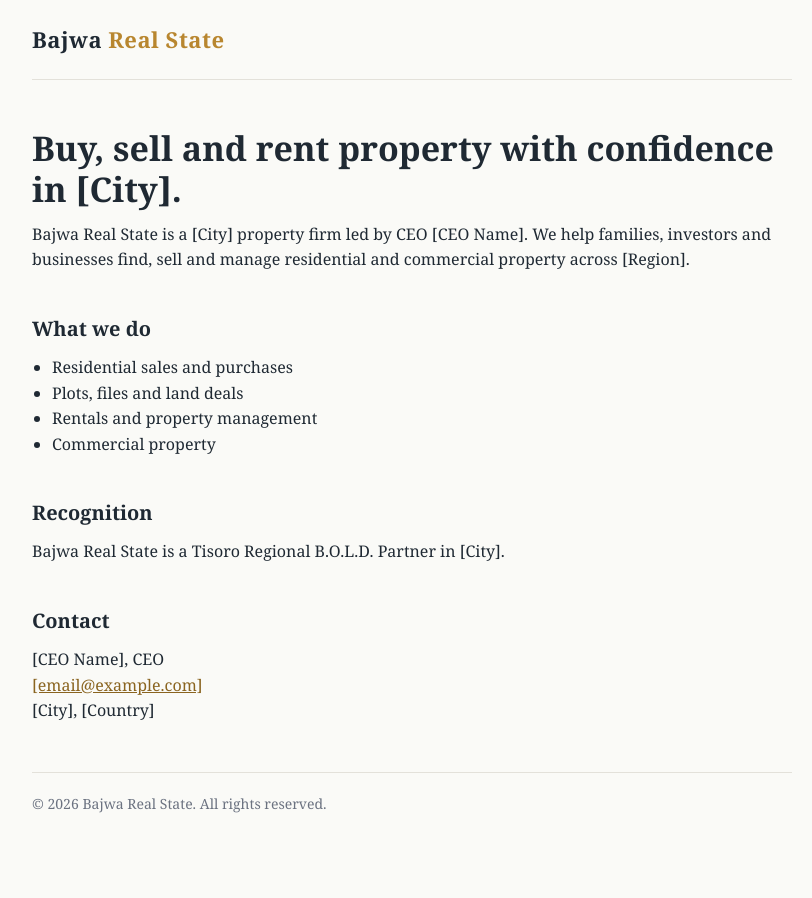
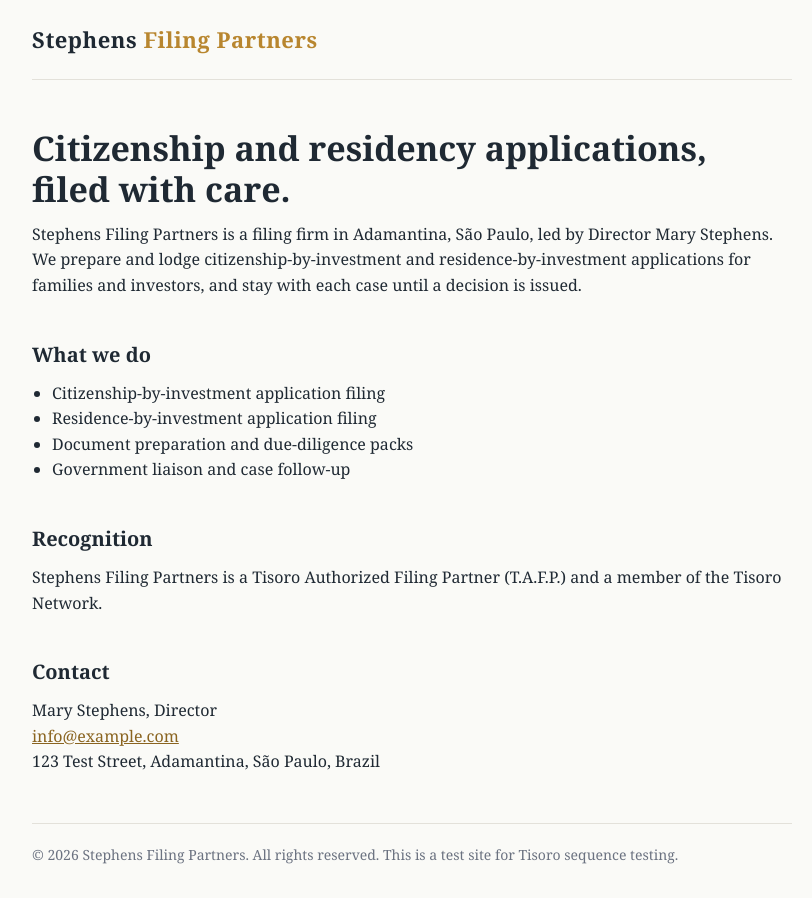
Before and after one commit to farooqalwict/sequence-testing, a plain HTML site: page index.html in a window 1280 px wide. Shown: the whole page, without its empty margins (228-1040 px from the left). Before the commit the page ends 847 px from the top, so only its background shows below. Drawn offline with Linux system fonts and the light colour scheme.

Commit message:
Match the page content to the TAFP test company
Co-Authored-By: Claude Fable 5.2 <noreply@anthropic.com>

```diff
--- a/index.html
+++ b/index.html
@@ -3,7 +3,7 @@
 <head>
 <meta charset="utf-8">
 <meta name="viewport" content="width=device-width, initial-scale=1">
-<title>Bajwa Real State | [City]</title>
+<title>Stephens Filing Partners | Adamantina, São Paulo</title>
 <style>
   body { margin: 0; font: 16px/1.6 Georgia, serif; color: #1f2933; background: #fafaf7; }
   .wrap { max-width: 760px; margin: 0 auto; padding: 0 20px; }
@@ -22,30 +22,30 @@
 <div class="wrap">
 
   <header>
-    <div class="brand">Bajwa <span>Real State</span></div>
+    <div class="brand">Stephens <span>Filing Partners</span></div>
   </header>
 
-  <h1>Buy, sell and rent property with confidence in [City].</h1>
-  <p>Bajwa Real State is a [City] property firm led by CEO [CEO Name]. We help families, investors and businesses find, sell and manage residential and commercial property across [Region].</p>
+  <h1>Citizenship and residency applications, filed with care.</h1>
+  <p>Stephens Filing Partners is a filing firm in Adamantina, São Paulo, led by Director Mary Stephens. We prepare and lodge citizenship-by-investment and residence-by-investment applications for families and investors, and stay with each case until a decision is issued.</p>
 
   <h2>What we do</h2>
   <ul>
-    <li>Residential sales and purchases</li>
-    <li>Plots, files and land deals</li>
-    <li>Rentals and property management</li>
-    <li>Commercial property</li>
+    <li>Citizenship-by-investment application filing</li>
+    <li>Residence-by-investment application filing</li>
+    <li>Document preparation and due-diligence packs</li>
+    <li>Government liaison and case follow-up</li>
   </ul>
 
   <h2>Recognition</h2>
-  <p>Bajwa Real State is a Tisoro Regional B.O.L.D. Partner in [City].</p>
+  <p>Stephens Filing Partners is a Tisoro Authorized Filing Partner (T.A.F.P.) and a member of the Tisoro Network.</p>
   <script src="https://staging.tisoroglobal.com/api/badge.js?token=uUwSY4OdTB9EOxEM8URnoA"></script>
 
   <h2>Contact</h2>
-  <p>[CEO Name], CEO<br>
-  <a href="mailto:[email@example.com]">[email@example.com]</a><br>
-  [City], [Country]</p>
+  <p>Mary Stephens, Director<br>
+  <a href="mailto:info@example.com">info@example.com</a><br>
+  123 Test Street, Adamantina, São Paulo, Brazil</p>
 
-  <footer>&copy; 2026 Bajwa Real State. All rights reserved.</footer>
+  <footer>&copy; 2026 Stephens Filing Partners. All rights reserved. This is a test site for Tisoro sequence testing.</footer>
 
 </div>
 </body>
```
